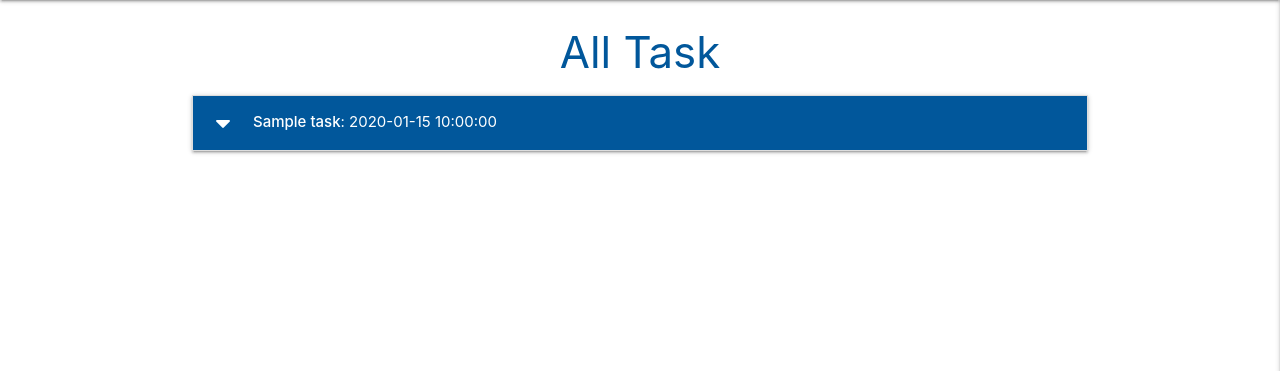
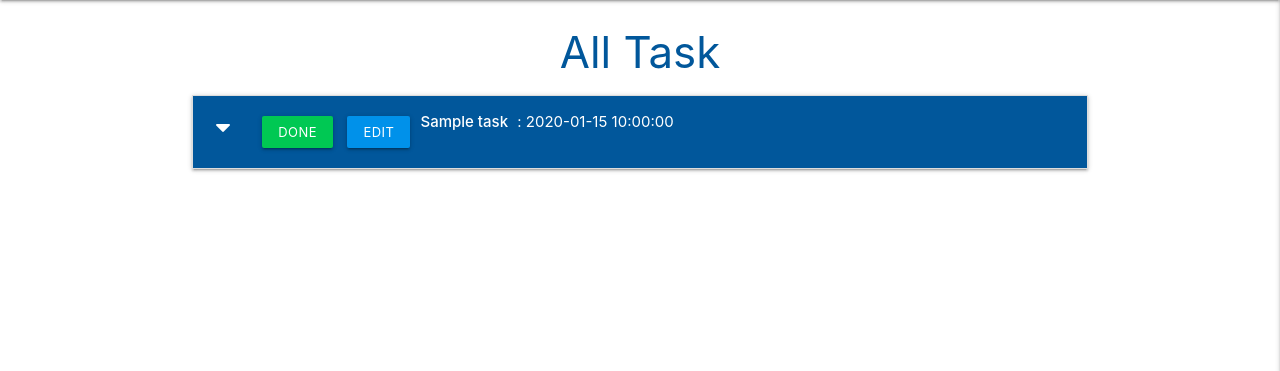
Before and after one commit to ConorDavison/task-manager-project, a Flask app: page / in a window 1280 px wide. Shown: the part 64-435 px from the top of the page. Run offline with Flask 2, Linux system fonts and the light colour scheme; a database or web service that is not in the repository returns one stand-in record (values such as "Sample title"); some libraries are stand-ins or nearby versions.

Commit message:
Add task edit/done btns

```diff
--- a/static/css/style.css
+++ b/static/css/style.css
@@ -5,3 +5,11 @@
 .flashes h4 {
     line-height: 2;
 }
+
+.btn-small {
+    margin: 5px;
+}
+
+.collapsible-header .col strong {
+    margin: 5px;
+}
--- a/templates/tasks.html
+++ b/templates/tasks.html
@@ -6,14 +6,22 @@
         <ul class="collapsible">
             {% for task in tasks %}
                 <li>
-                    <div class="collapsible-header white-text light-blue darken-4 text-shadow">
-                        <i class="fas fa-caret-down"></i>
+                <div class="collapsible-header white-text light-blue darken-4 text-shadow">
+                        <div class="col s3">
+
+                            <i class="fas fa-caret-down"></i>
+                            <a href="" class="btn-small green accent-4">Done</a>
+                            <a href="" class="btn-small light-blue accent-4">Edit</a>
+
+                        </div>
+                    <div class="col s9">
                         <strong>{{ task.task_name }}</strong> :  {{ task.due_date }}
                         {% if task.is_urgent == 'on' %}
                             <i class="fas fa-exclamation-circle light-blue-text text-lighten-2 tooltipped"
                             data-position="right" data-tooltip="URGENT!"></i>
                         {% endif %}
                     </div>
+                </div>
                     <div class="collapsible-body">
                         <strong> {{ task.category_name }} </strong>
                         <p>
```
Also changed, not shown: static/js/script.js (line endings or trailing spaces).
